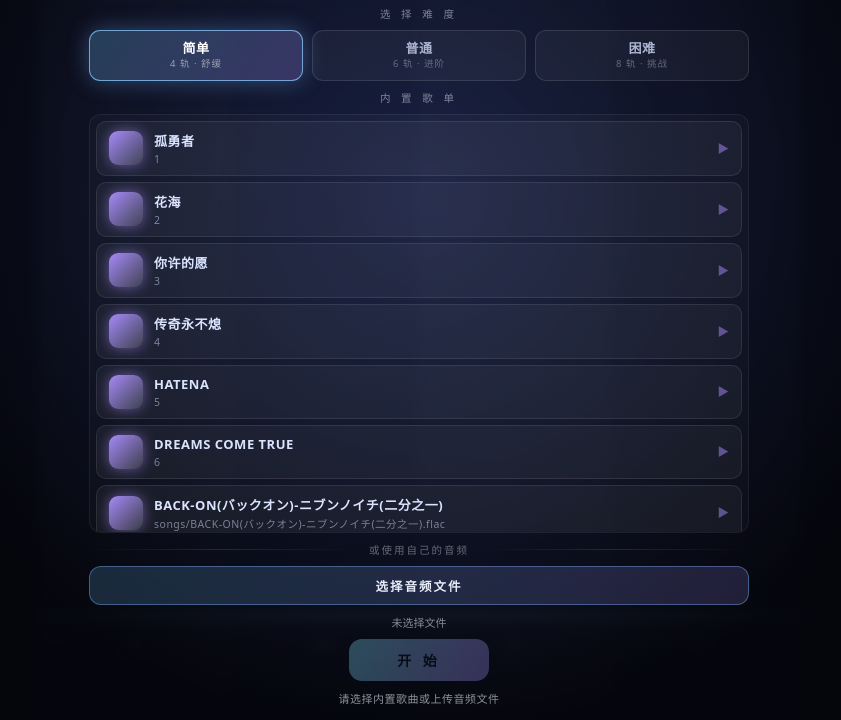
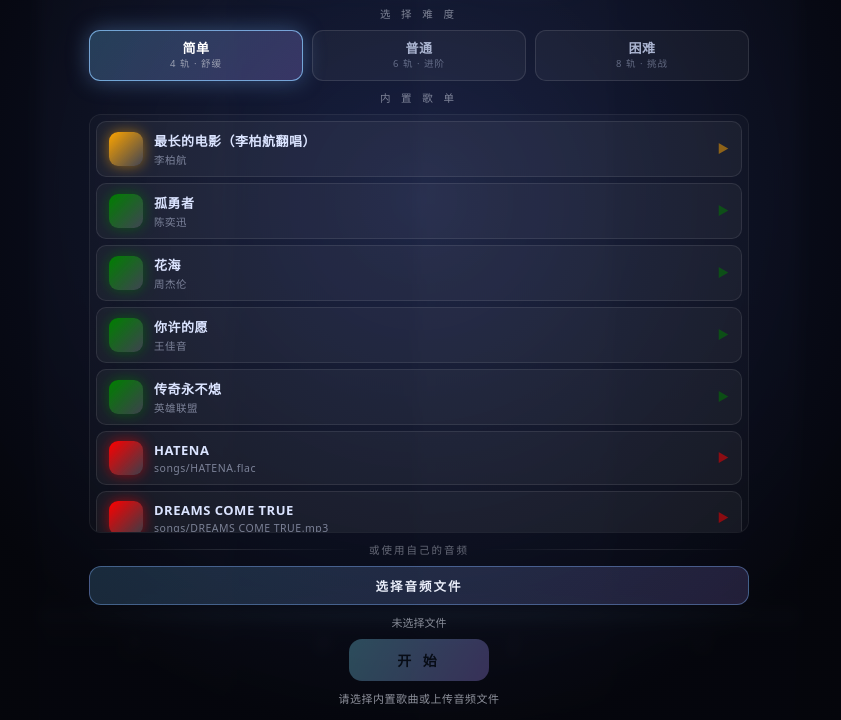
Before and after one commit to Aaronddl/JiPinBangMusicGame, a plain HTML site: page test.html in a window 1280 px wide. Shown: the part 80-800 px from the top of the page, without its empty margins (221-1062 px from the left). Drawn offline with Linux system fonts and the light colour scheme.

Commit message:
Update test.html

```diff
--- a/test.html
+++ b/test.html
@@ -363,13 +363,18 @@
       直接双击以 file:// 打开会因浏览器安全策略无法加载音频。
    ============================================================ */
 const SONG_LIST = [
-  { url: 'songs/孤勇者.ogg', name: '孤勇者', tag: '1', color: '#a78bfa' },
-  { url: 'songs/花海.ogg', name: '花海', tag: '2', color: '#a78bfa' },
-  { url: 'songs/你许的愿.ogg', name: '你许的愿', tag: '3', color: '#a78bfa' },
-  { url: 'songs/传奇永不熄.ogg', name: '传奇永不熄', tag: '4', color: '#a78bfa' },
-  { url: 'songs/HATENA.flac', name: 'HATENA', tag: '5', color: '#a78bfa' },
-  { url: 'songs/DREAMS COME TRUE.ogg', name: 'DREAMS COME TRUE', tag: '6', color: '#a78bfa' },
-  { url: 'songs/BACK-ON(バックオン)-ニブンノイチ(二分之一).flac', name: 'BACK-ON(バックオン)-ニブンノイチ(二分之一)', tag: '', color: '#a78bfa' },
+  { url: 'songs/最长的电影（李柏航翻唱）.mp3', name: '最长的电影（李柏航翻唱）', tag: '李柏航', color: 'orange' },
+  { url: 'songs/孤勇者.mp3', name: '孤勇者', tag: '陈奕迅', color: 'green' },
+  { url: 'songs/花海.mp3', name: '花海', tag: '周杰伦', color: 'green' },
+  { url: 'songs/你许的愿.mp3', name: '你许的愿', tag: '王佳音', color: 'green' },
+  { url: 'songs/传奇永不熄.ogg', name: '传奇永不熄', tag: '英雄联盟', color: 'green' },
+  { url: 'songs/HATENA.flac', name: 'HATENA', tag: '', color: 'red' },
+  { url: 'songs/DREAMS COME TRUE.mp3', name: 'DREAMS COME TRUE', tag: '', color: 'red' },
+  { url: 'songs/BACK-ON(バックオン)-ニブンノイチ(二分之一).flac', name: 'BACK-ON(バックオン)-ニブンノイチ(二分之一)', tag: '', color: 'red' },
+  { url: 'songs/协议流.mp3', name: '协议流', tag: '明日方舟：终末地', color: 'green' },
+  { url: 'songs/最长的电影.mp3', name: '最长的电影', tag: '周杰伦', color: 'green' },
+  { url: 'songs/Enemy(Arcane-League of Legends).mp3', name: 'Enemy(Arcane:League of Legends)', tag: 'Imagine Dragons', color: 'green' },
+  { url: 'songs/夜航星.mp3', name: '夜航星', tag: '三体宇宙', color: 'green' },
 ];
 
 /* =========================================================
```
